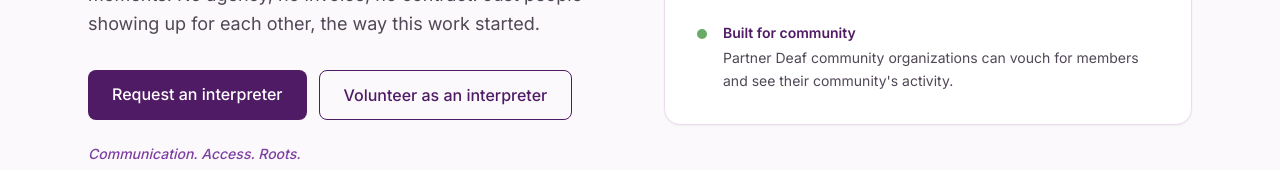
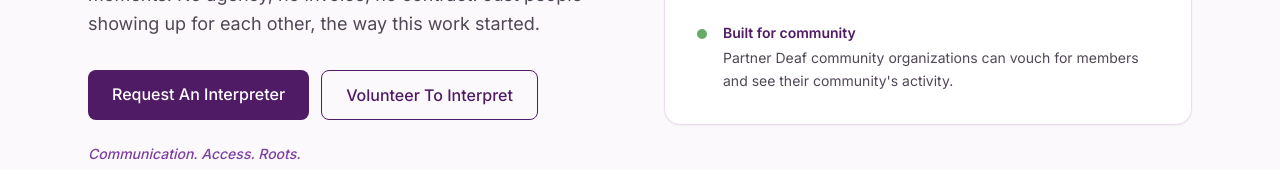
Before and after one commit to koregan-ad/caccessroots, a Next.js app: page / in a window 1280 px wide. Shown: the part 564-734 px from the top of the page. Built offline with nearby package versions, Linux system fonts and the light colour scheme.

Commit message:
Update page.tsx

```diff
--- a/src/app/page.tsx
+++ b/src/app/page.tsx
@@ -72,14 +72,14 @@ export default function LandingPage() {
                 href="/sign-up"
                 className="px-6 py-3 rounded-lg bg-[#501B65] text-white font-medium hover:bg-[#48165C] transition focus:outline-none focus:ring-2 focus:ring-[#8D4BAE] focus:ring-offset-2"
               >
-                Request an interpreter
+                Request An Interpreter
               </Link>
 
               <Link
                 href="/sign-up?role=interpreter"
                 className="px-6 py-3 rounded-lg border border-[#501B65] text-[#501B65] font-medium hover:bg-[#F1E7F5] transition focus:outline-none focus:ring-2 focus:ring-[#8D4BAE] focus:ring-offset-2"
               >
-                Volunteer as an interpreter
+                Volunteer To Interpret
               </Link>
             </div>
 
```
